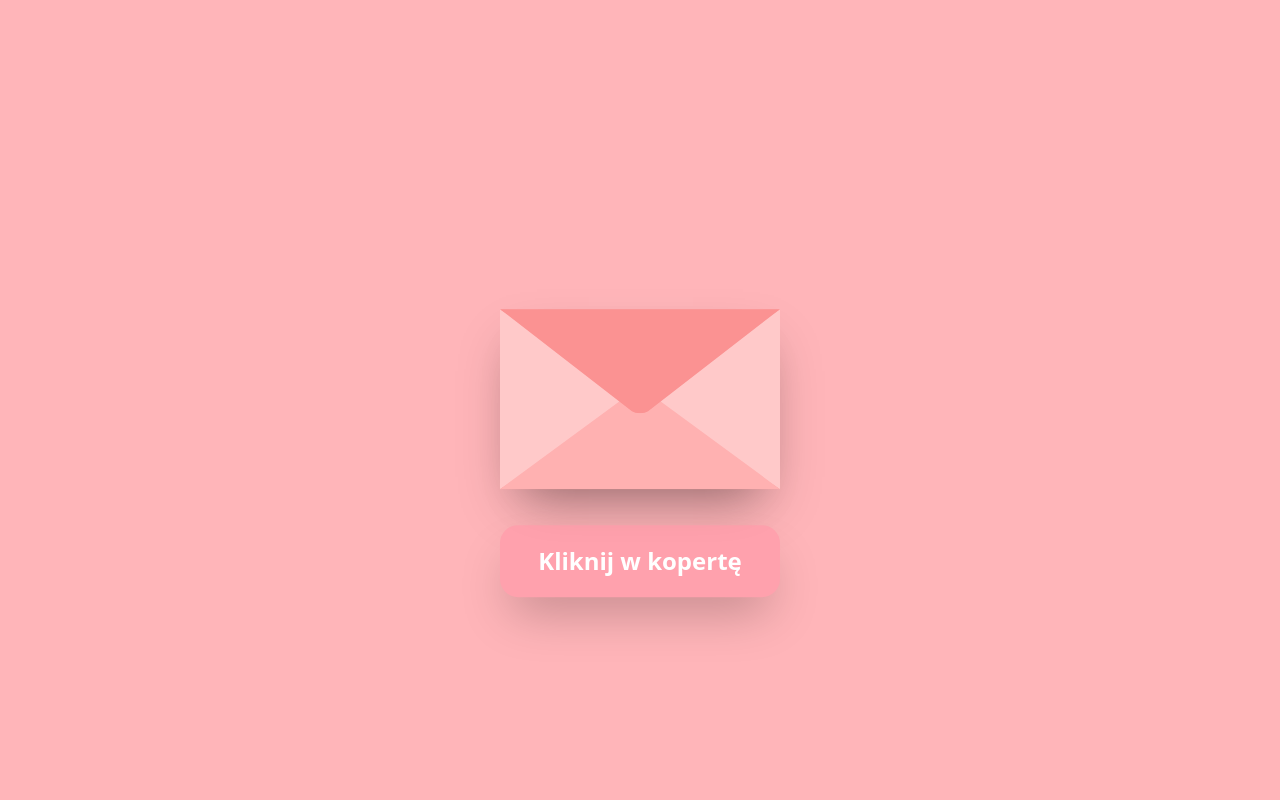
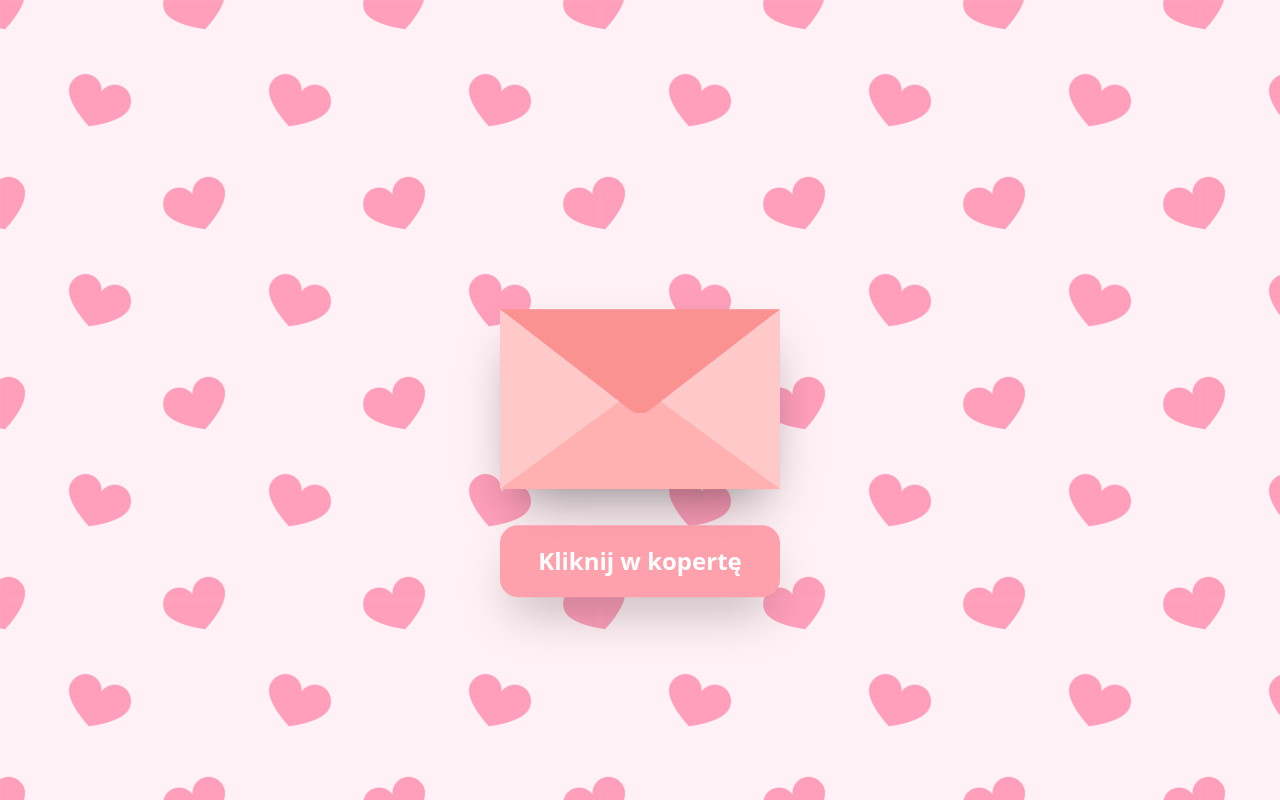
Before and after one commit to a-matoga/valentines-day-card, a React app: page / in a window 1280 px wide. Built offline with nearby package versions, Linux system fonts and the light colour scheme; the HTML template or start-up script is replaced by a standard one.

Commit message:
Add background image to Template1 and update styling

```diff
--- a/assets/pages/cards/Template1/Template1.jsx
+++ b/assets/pages/cards/Template1/Template1.jsx
@@ -1,9 +1,10 @@
 import { Envelope } from "../components/Envelope";
 import { Card } from "./Card";
 
+
 export const Template1 = () => {
     return (
-        <div className="flex h-screen w-screen bg-blush-300">
+        <div className="flex h-screen w-screen bg-[url('/assets/img/background-1.png')] bg-repeat bg-auto">
             <div className="container flex flex-1 m-auto w-2/5 h-full p-2 md:p-0 items-center justify-center">
                 <Envelope>
                     <Card />
```
Also changed, not shown: public/assets/img/background-1.png (added).
